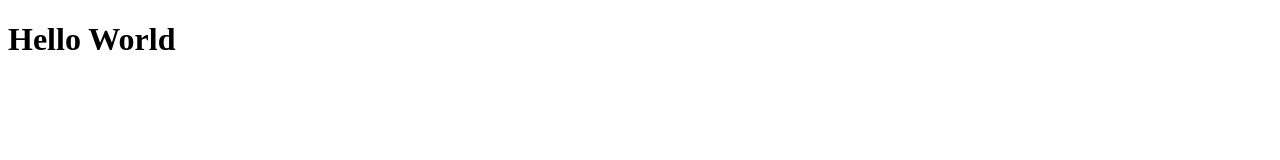
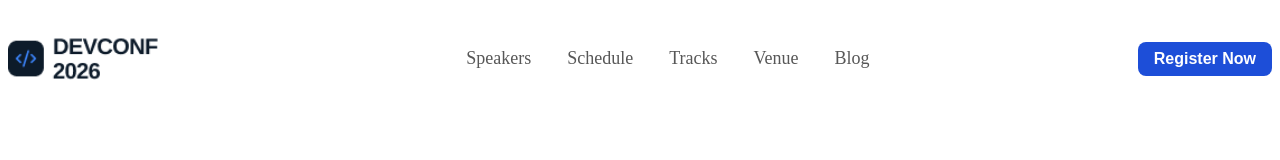
Before and after one commit to MasudShishir222/B14-A1, a plain HTML site: page index.html in a window 1280 px wide. Drawn offline with Linux system fonts and the light colour scheme.

Commit message:
Add: basic navbar need to optimize

```diff
--- a/index.html
+++ b/index.html
@@ -1,11 +1,33 @@
 <!DOCTYPE html>
 <html lang="en">
+
 <head>
   <meta charset="UTF-8">
   <meta name="viewport" content="width=device-width, initial-scale=1.0">
   <title>Document</title>
+  <link rel="stylesheet" href="./style.css">
 </head>
+
 <body>
-  <h1>Hello World</h1>
+  <!-- header unit -->
+
+  <header>
+    <nav class="navbar">
+      <div class="navmenu">
+        <div class="logo">
+          <img src="./Image/logo.png" alt="DEVCONF Logo">
+        </div>
+        <ul class="navlist">
+          <li><a class="navlink" href="#">Speakers</a></li>
+          <li><a class="navlink" href="#">Schedule</a></li>
+          <li><a class="navlink" href="#">Tracks</a></li>
+          <li><a class="navlink" href="#">Venue</a></li>
+          <li><a class="navlink" href="#">Blog</a></li>
+        </ul>
+        <button class="button">Register Now</button>
+      </div>
+    </nav>
+  </header>
 </body>
+
 </html>
--- /dev/null
+++ b/style.css
@@ -0,0 +1,60 @@
+
+
+
+/* Header unit */
+
+.navbar {
+  width: 100%;
+  background: #fff;
+  padding: 24px 0;
+}
+
+.navmenu {
+
+  max-width: 1320px;
+  width: 100%;
+  margin: 0 auto;
+  display: flex;
+  justify-content: space-between;
+  align-items: center;
+}
+
+.logo img {
+  display: block;
+  width: 150px;
+  height: auto;
+}
+
+.navlist {
+  display: flex;
+  align-items: center;
+  list-style: none;
+  gap: 36px;
+}
+
+.navlink {
+  text-decoration: none;
+  color: #575757;
+  font-size: 18px;
+  font-weight: 500;
+  transition: .3s;
+}
+
+.navlink:hover {
+  color: #dad9d9;
+}
+
+.button {
+  background: #1D4ED8;
+  color: #fff;
+  border: none;
+  padding: 8px 16px;
+  border-radius: 8px;
+  font-size: 16px;
+  font-weight: 600;
+  cursor: pointer;
+}
+
+.button:hover {
+  background: #1f1485;
+}
```
